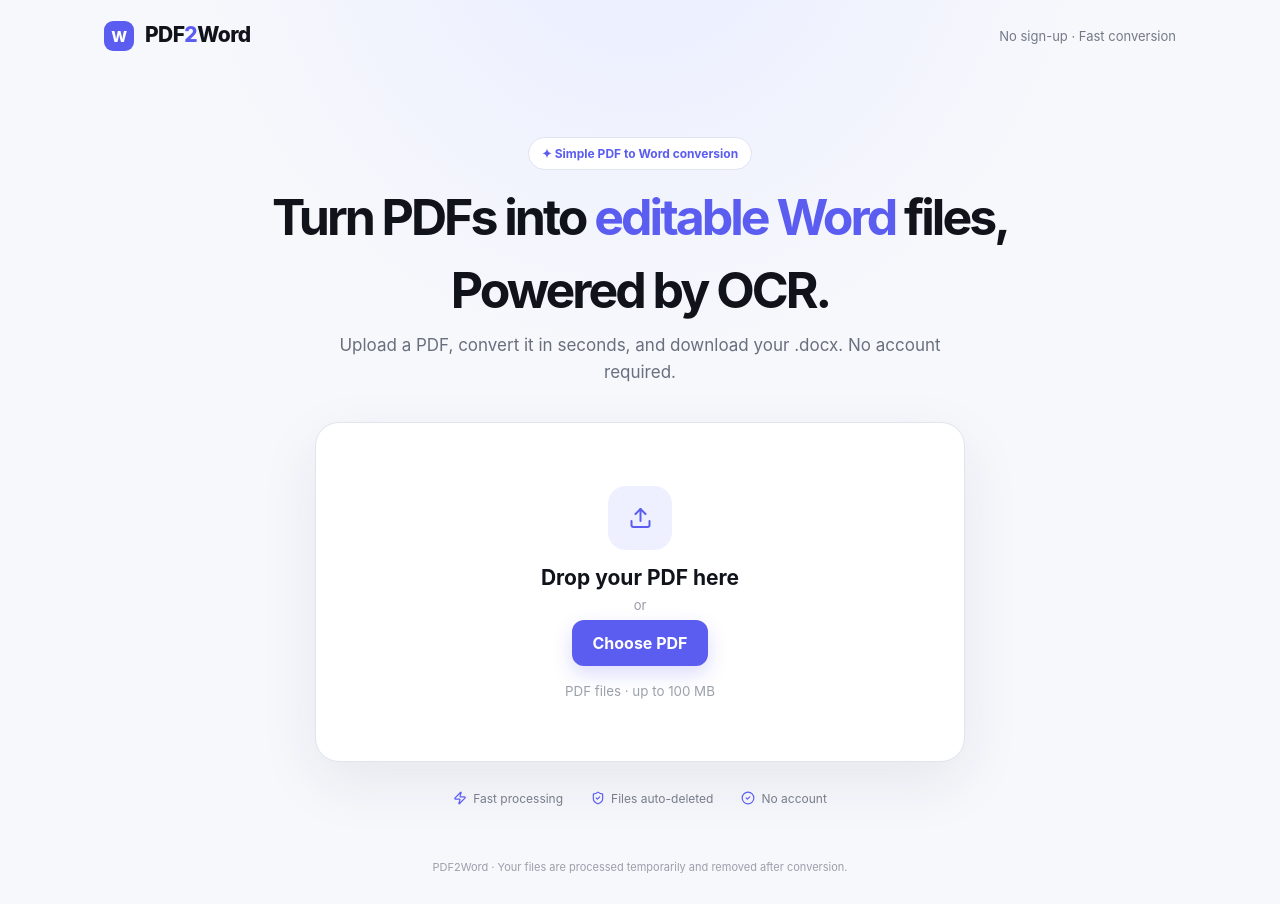
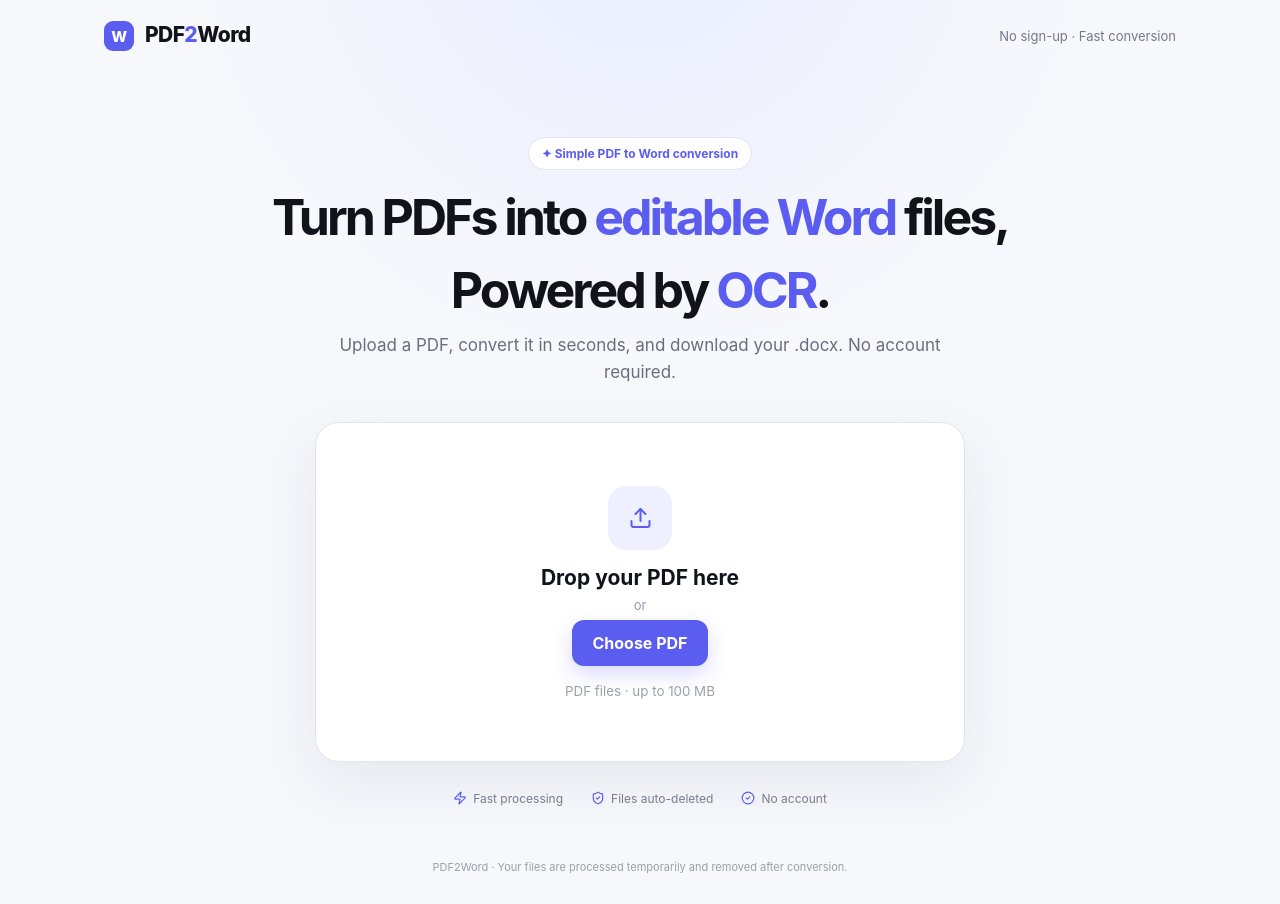
Before and after one commit to brolittle786-lgtm/pdf2word, a Next.js app in the folder frontend/: page / in a window 1280 px wide. Built offline with nearby package versions, Linux system fonts and the light colour scheme; no server answers.

Commit message:
Update page.tsx

```diff
--- a/frontend/app/page.tsx
+++ b/frontend/app/page.tsx
@@ -117,7 +117,7 @@
 
         <h1>
           Turn PDFs into <em>editable Word</em> files,
-          <h1>Powered by OCR.</h1>
+          <h1>Powered by <em>OCR</em>.</h1>
         </h1>
 
         <p className="sub">
```
